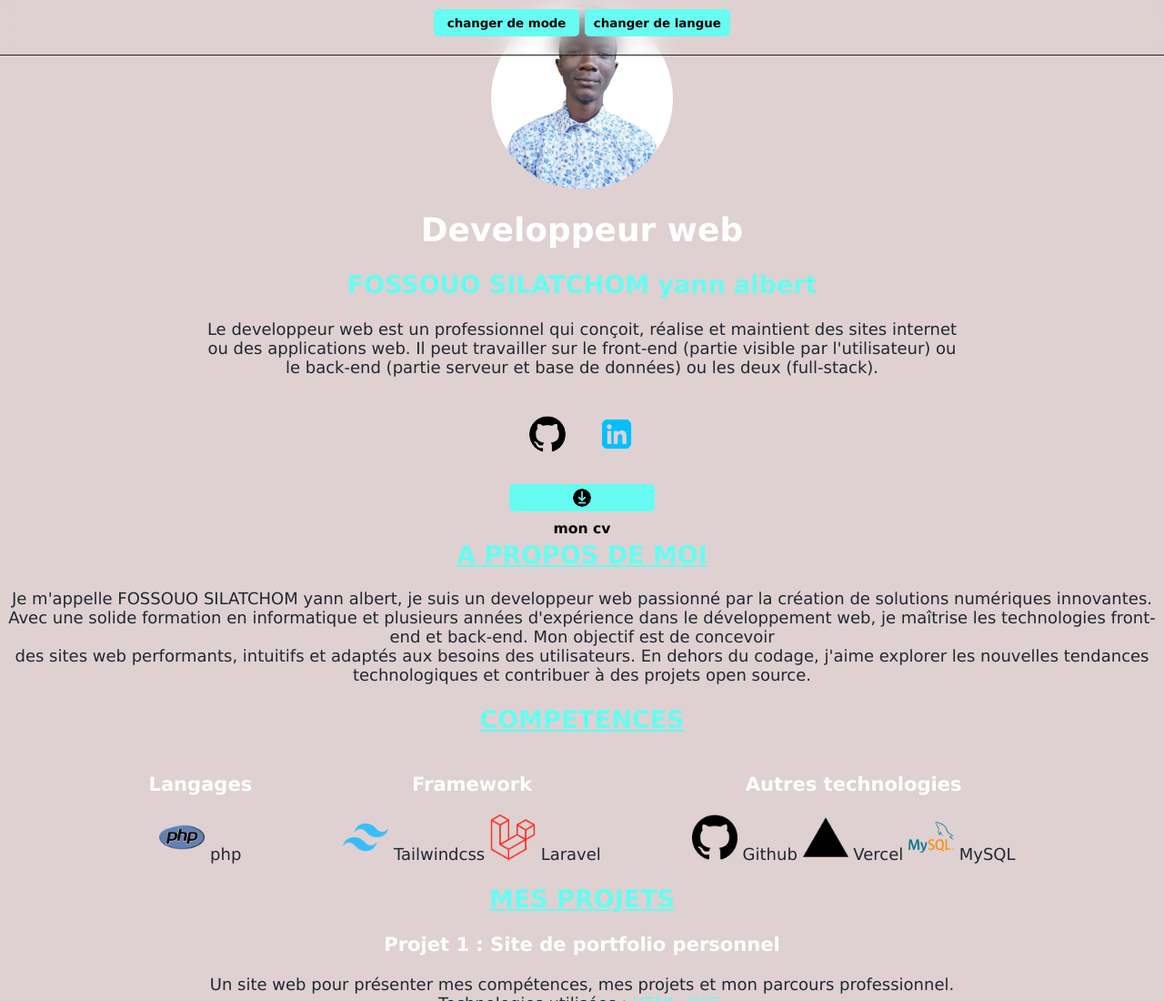
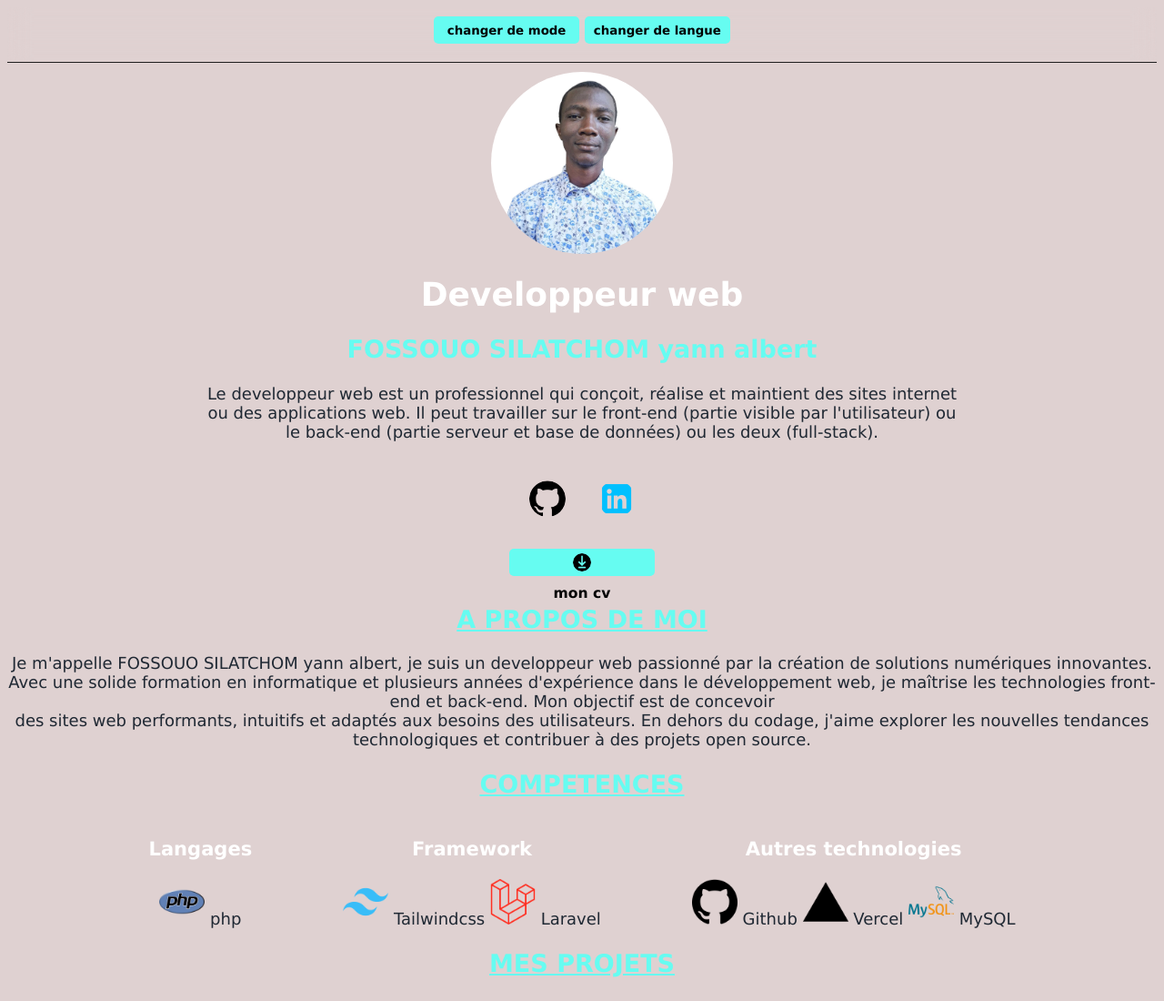
Before and after one commit to fossouoalbert/potfolio, a plain HTML site: page index.html in a window 1280 px wide. Shown: the top 1100 px of the page at 91% size. Drawn offline with Linux system fonts and the light colour scheme.

Commit message:
Fix formatting issues and improve CSS structure

```diff
--- a/style.css
+++ b/style.css
@@ -34,7 +34,8 @@ justify-content: end;
 .nav{
     background-color: transparent;
     backdrop-filter: blur(12px);
-    position: fixed;
+    position: sticky;
+    z-index:1000;
     border-bottom:1px solid #1e1e1e;
     top: 0;
     left: 0;
```
